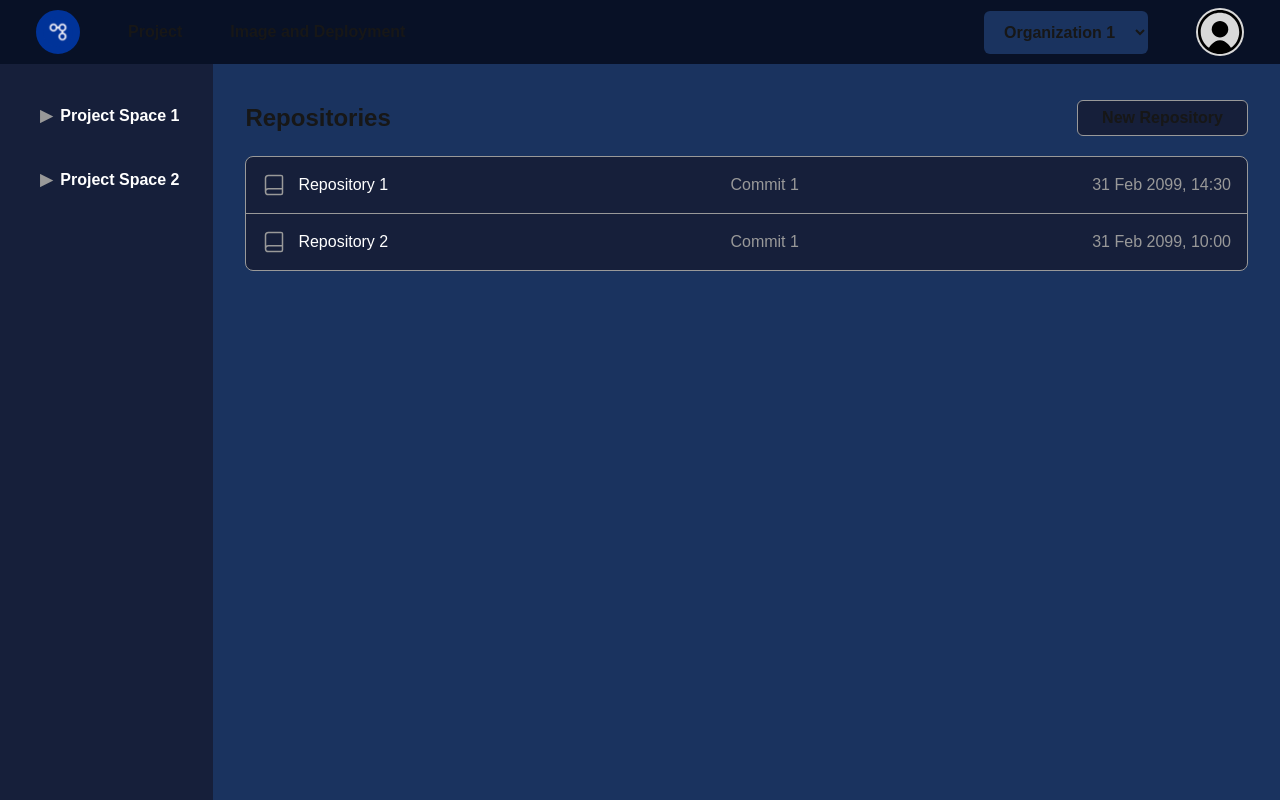
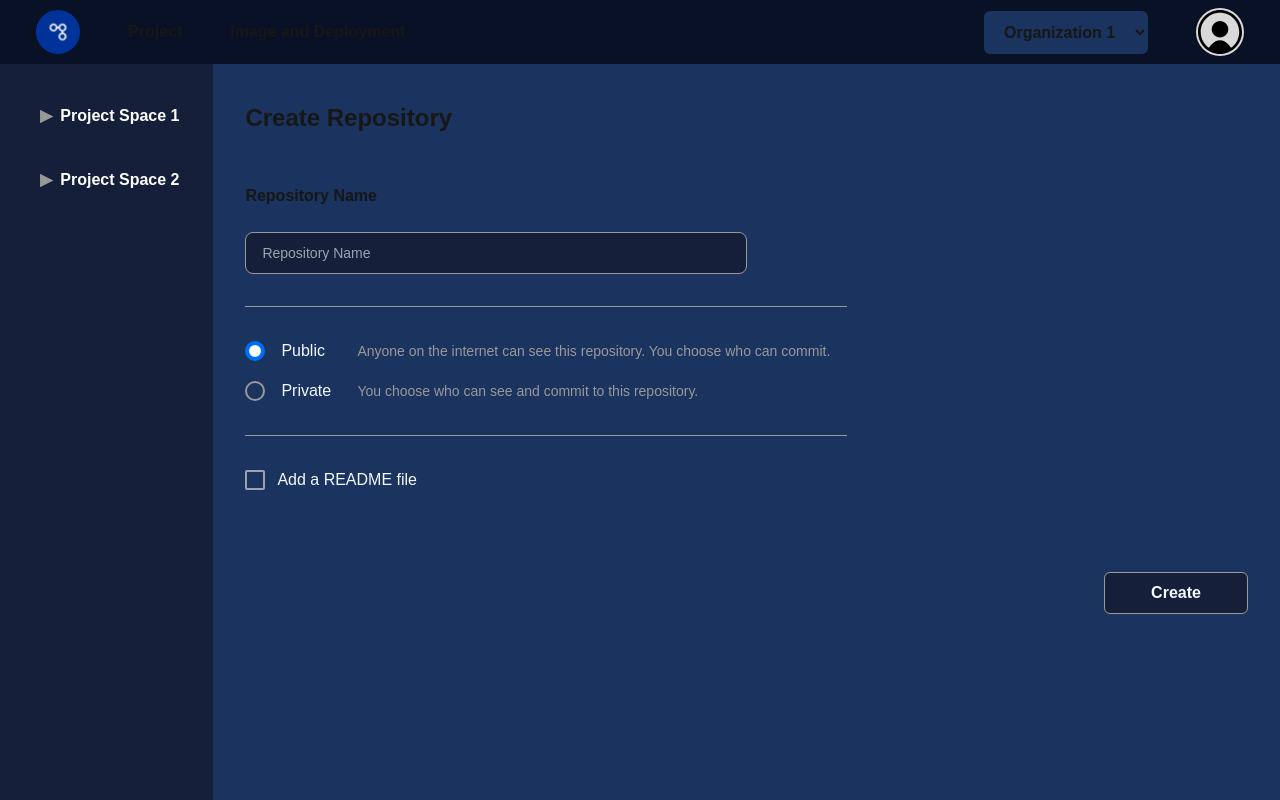
Before and after one commit to kappusuton-yon-tebaru/frontend, a Next.js app: page /project-space/new-repository in a window 1280 px wide. Built offline with nearby package versions, Linux system fonts and the light colour scheme.

Commit message:
feat: new repository

```diff
--- /dev/null
+++ b/src/app/components/InputField.tsx
@@ -0,0 +1,26 @@
+import { Dispatch, SetStateAction } from "react";
+
+export default function InputField({
+  label,
+  placeholder,
+  value,
+  onChange,
+}: {
+  label: string;
+  placeholder: string;
+  value: any;
+  onChange: Dispatch<SetStateAction<any>>;
+}) {
+  return (
+    <div className="flex flex-col gap-y-6">
+      <label className="text-base font-semibold">{label}</label>
+      <input
+        className="px-4 py-2 bg-ci-modal-black hover:bg-ci-modal border border-ci-modal-grey rounded-lg text-base placeholder:text-sm"
+        type="text"
+        placeholder={placeholder}
+        value={value}
+        onChange={(e) => onChange(e.target.value)}
+      />
+    </div>
+  );
+}
--- /dev/null
+++ b/src/app/components/RadioSelection.tsx
@@ -0,0 +1,54 @@
+import { useState } from "react";
+
+interface RadioSelectionProps {
+  options: { label: string; value: string; description?: string }[];
+  selectedOption: string;
+  onChange: (value: string) => void;
+  label?: string;
+}
+
+export default function RadioSelection({
+  options,
+  selectedOption,
+  onChange,
+  label,
+}: RadioSelectionProps) {
+  return (
+    <div className="flex flex-col gap-4">
+      {label && <label className="font-bold text-[18px]">{label}</label>}
+      <div className="flex flex-col gap-4">
+        {options.map((option) => (
+          <label key={option.value} className="flex flex-col cursor-pointer">
+            <div className="flex items-center gap-4">
+              <input
+                type="radio"
+                name="options"
+                value={option.value}
+                checked={selectedOption === option.value}
+                onChange={() => onChange(option.value)}
+                className="hidden"
+              />
+              <div
+                className={`w-5 h-5 rounded-full flex items-center justify-center ${
+                  selectedOption === option.value
+                    ? "bg-ci-modal-white border-4 border-ci-modal-light-blue"
+                    : "bg-transparent border-2 border-ci-modal-grey"
+                }`}
+              >
+                {selectedOption === option.value && (
+                  <div className="w-2.5 h-2.5 bg-white rounded-full"></div>
+                )}
+              </div>
+              <span className="text-ci-modal-white">{option.label}</span>
+              {option.description && (
+                <span className="absolute text-ci-modal-grey text-sm pl-28">
+                  {option.description}
+                </span>
+              )}
+            </div>
+          </label>
+        ))}
+      </div>
+    </div>
+  );
+}
--- /dev/null
+++ b/src/app/project-space/new-repository/page.tsx
@@ -0,0 +1,71 @@
+"use client";
+
+import InputField from "@/app/components/InputField";
+import RadioSelection from "@/app/components/RadioSelection";
+import { useState } from "react";
+import { Check } from "lucide-react";
+
+export default function NewRepository() {
+  const [name, setName] = useState<string>("");
+  const options = [
+    {
+      label: "Public",
+      value: "public",
+      description:
+        "Anyone on the internet can see this repository. You choose who can commit.",
+    },
+    {
+      label: "Private",
+      value: "private",
+      description: "You choose who can see and commit to this repository.",
+    },
+  ];
+  const [type, setType] = useState<string>(options[0].value);
+  const [readme, setReadme] = useState<boolean>(false);
+
+  return (
+    <div className="flex flex-col my-5 gap-12">
+      <h1 className="font-bold text-[24px]">Create Repository</h1>
+      <div>
+        <div className="w-1/2">
+          <InputField
+            label="Repository Name"
+            placeholder="Repository Name"
+            value={name}
+            onChange={setName}
+          />
+        </div>
+        <hr className="w-3/5 border-ci-modal-grey my-8" />
+        <RadioSelection
+          options={options}
+          selectedOption={type}
+          onChange={setType}
+        />
+        <hr className="w-3/5 border-ci-modal-grey my-8" />
+        <div
+          className="flex items-center gap-3 cursor-pointer"
+          onClick={() => {
+            setReadme(!readme);
+          }}
+        >
+          {readme ? (
+            <Check
+              size={20}
+              className="text-ci-modal-light-blue bg-ci-modal-white border border-4 border-ci-modal-light-blue rounded-sm"
+            />
+          ) : (
+            <div className="w-5 h-5 border border-2 rounded-sm flex justify-center items-center border-gray-400"></div>
+          )}
+
+          <span className="text-ci-modal-white">Add a README file</span>
+        </div>
+      </div>
+
+      <div className="flex justify-end mt-8">
+        <button className="text-ci-modal-white text-base font-bold border-ci-modal-grey border w-36 rounded-md px-3 py-2 bg-ci-modal-black hover:bg-ci-modal-blue">
+          Create
+        </button>
+      </div>
+    </div>
+  );
+}
```
